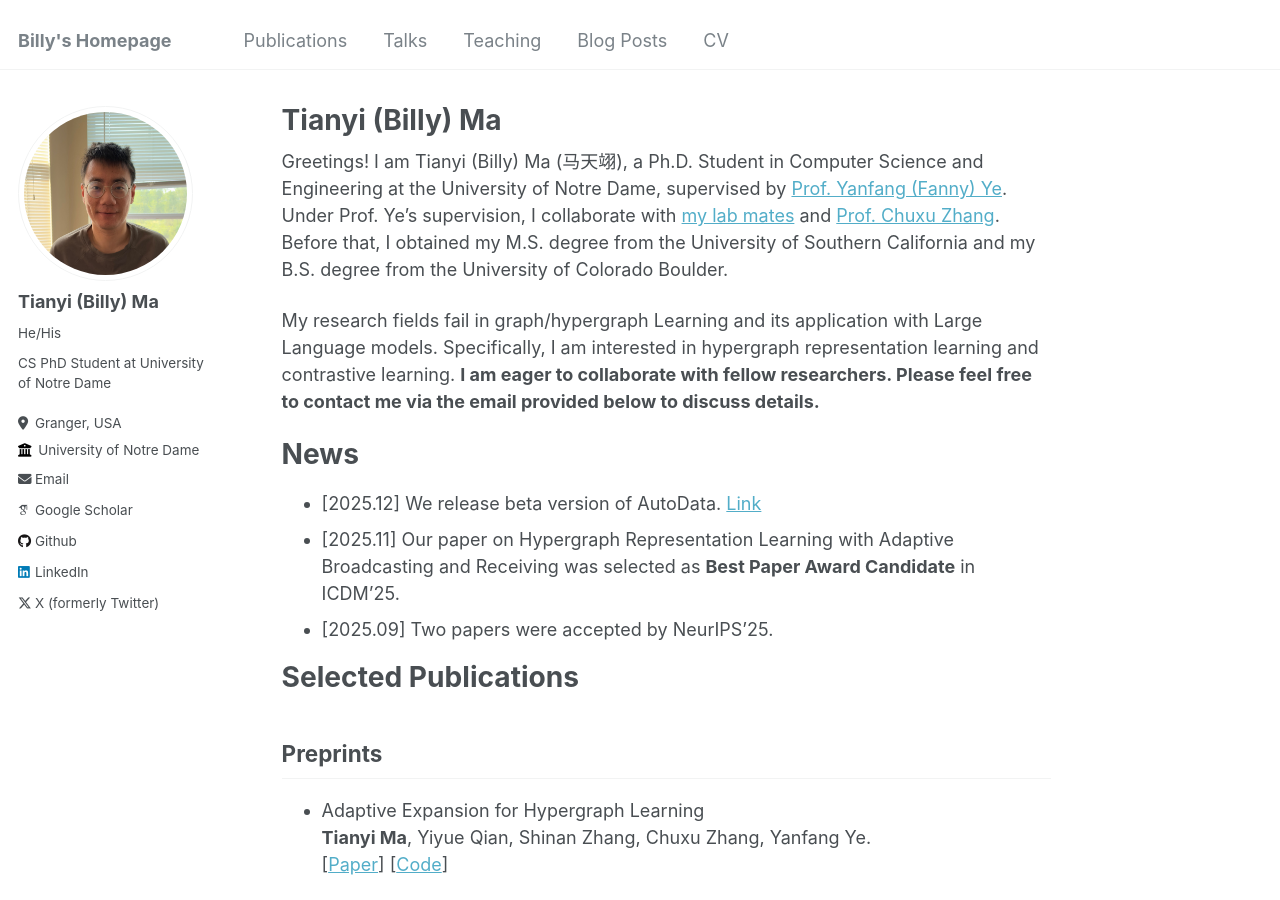
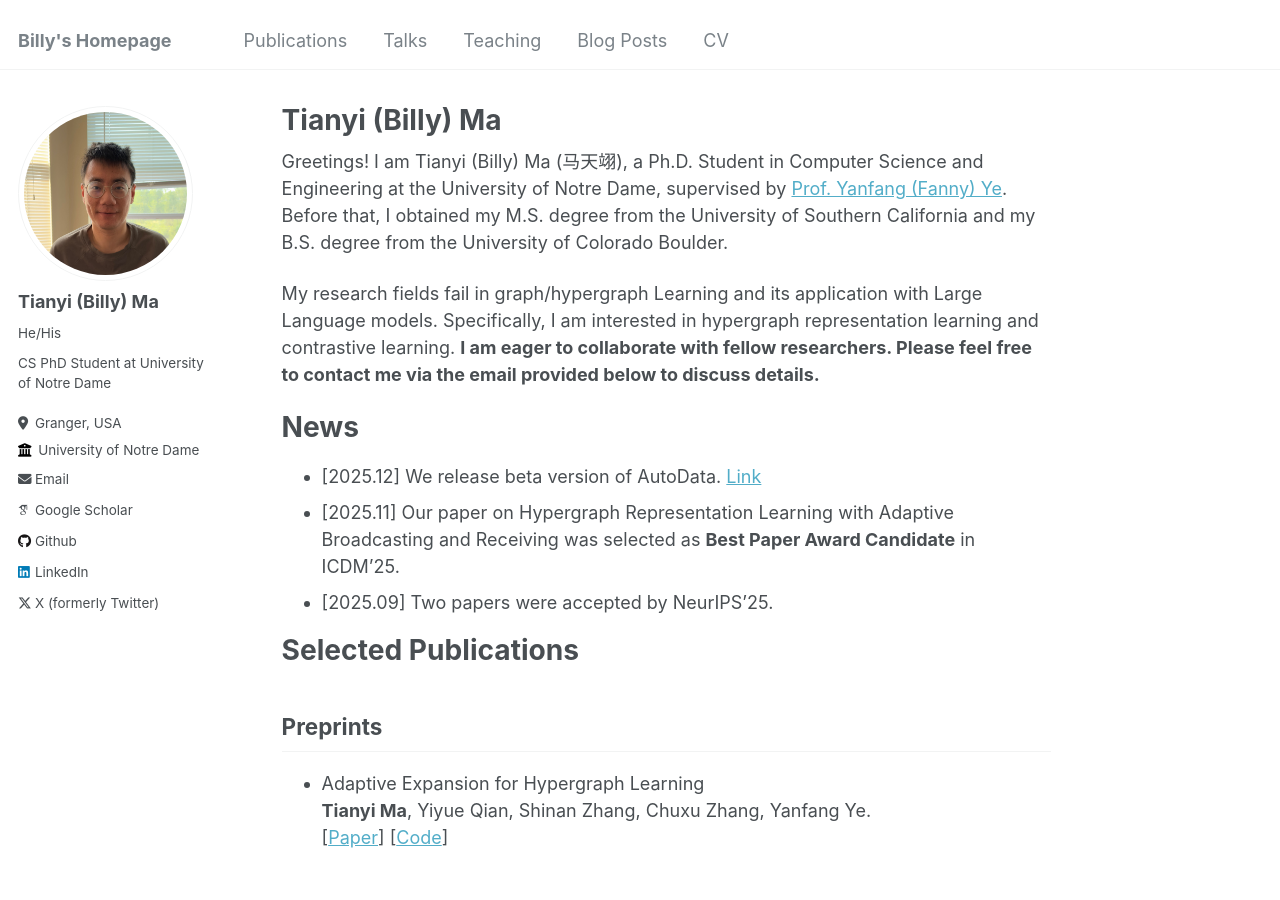
Before and after one commit to Tianyi-Billy-Ma/Tianyi-Billy-Ma.github.io, a Jekyll site: the page built from _pages/about.md, in a window 1280 px wide and 900 px high. Built offline with Jekyll 4.4.1, drawn with Linux system fonts in a browser that asks for light colours; some web fonts are replaced.

Commit message:
Remove collaboration mention from about page for conciseness

```diff
--- a/_pages/about.md
+++ b/_pages/about.md
@@ -8,7 +8,6 @@ redirect_from:
 ---
 
 Greetings! I am Tianyi (Billy) Ma (马天翊), a Ph.D. Student in Computer Science and Engineering at the University of Notre Dame, supervised by [Prof. Yanfang (Fanny) Ye](http://yes-lab.org/).
-Under Prof. Ye's supervision, I collaborate with [my lab mates](http://yes-lab.org/students.html) and [Prof. Chuxu Zhang](https://chuxuzhang.github.io/).
 Before that, I obtained my M.S. degree from the University of Southern California and my B.S. degree from the University of Colorado Boulder.
 
 My research fields fail in graph/hypergraph Learning and its application with Large Language models. Specifically, I am interested in hypergraph representation learning and contrastive learning. **I am eager to collaborate with fellow researchers. Please feel free to contact me via the email provided below to discuss details.**
```
Also changed, not shown: 1 other file.
